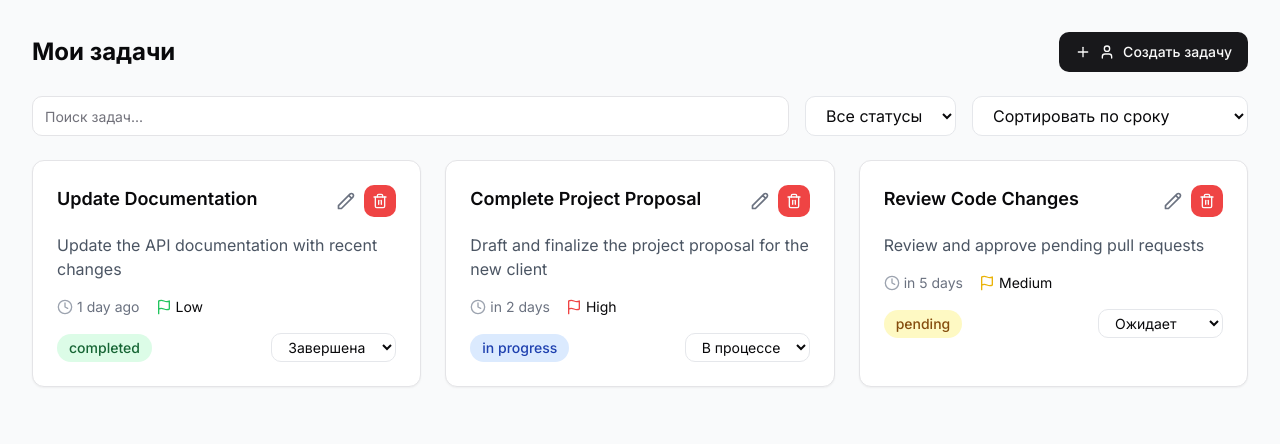
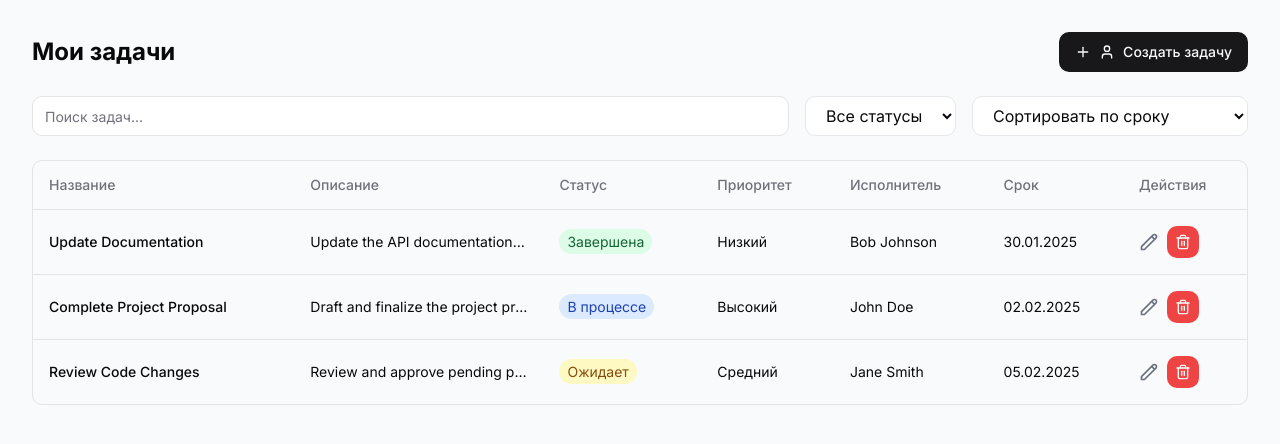
Before and after one commit to CodeJuggleX/taskbeacon-notifier, a React (Vite) app: page / in a window 1280 px wide. Shown: the top 444 px of the page. Built offline with nearby package versions, Linux system fonts and the light colour scheme.

Commit message:
Replace Cards with Table
Replaced the task card component in the TaskList with a table layout for better organization and presentation of tasks.
[skip gpt_engineer]

```diff
--- a/src/components/TaskList.tsx
+++ b/src/components/TaskList.tsx
@@ -1,9 +1,13 @@
 import { useState } from "react";
 import { Task } from "@/types/task";
-import { TaskCard } from "./TaskCard";
 import { Input } from "@/components/ui/input";
 import { CreateTaskDialog } from "./CreateTaskDialog";
 import { useToast } from "@/hooks/use-toast";
+import { Table, TableBody, TableCell, TableHead, TableHeader, TableRow } from "@/components/ui/table";
+import { Button } from "@/components/ui/button";
+import { EditTaskDialog } from "./EditTaskDialog";
+import { Trash2 } from "lucide-react";
+import { format } from "date-fns";
 
 interface TaskListProps {
   tasks: Task[];
@@ -59,6 +63,45 @@ export const TaskList = ({ tasks: initialTasks, onStatusChange, onEdit }: TaskLi
     });
   };
 
+  const getStatusBadgeClass = (status: Task["status"]) => {
+    switch (status) {
+      case "pending":
+        return "bg-yellow-100 text-yellow-800";
+      case "in-progress":
+        return "bg-blue-100 text-blue-800";
+      case "completed":
+        return "bg-green-100 text-green-800";
+      default:
+        return "";
+    }
+  };
+
+  const getStatusText = (status: Task["status"]) => {
+    switch (status) {
+      case "pending":
+        return "Ожидает";
+      case "in-progress":
+        return "В процессе";
+      case "completed":
+        return "Завершена";
+      default:
+        return status;
+    }
+  };
+
+  const getPriorityText = (priority: Task["priority"]) => {
+    switch (priority) {
+      case "low":
+        return "Низкий";
+      case "medium":
+        return "Средний";
+      case "high":
+        return "Высокий";
+      default:
+        return priority;
+    }
+  };
+
   const filteredAndSortedTasks = tasks
     .filter((task) => {
       const matchesSearch = task.title.toLowerCase().includes(searchQuery.toLowerCase()) ||
@@ -82,7 +125,7 @@ export const TaskList = ({ tasks: initialTasks, onStatusChange, onEdit }: TaskLi
         <CreateTaskDialog onTaskCreate={handleCreateTask} />
       </div>
 
-      <div className="flex flex-col sm:flex-row gap-4">
+      <div className="flex flex-col sm:flex-row gap-4 mb-6">
         <Input
           type="search"
           placeholder="Поиск задач..."
@@ -110,16 +153,49 @@ export const TaskList = ({ tasks: initialTasks, onStatusChange, onEdit }: TaskLi
         </select>
       </div>
 
-      <div className="grid grid-cols-1 md:grid-cols-2 lg:grid-cols-3 gap-6">
-        {filteredAndSortedTasks.map((task) => (
-          <TaskCard
-            key={task.id}
-            task={task}
-            onStatusChange={onStatusChange}
-            onEdit={onEdit}
-            onDelete={handleDeleteTask}
-          />
-        ))}
+      <div className="rounded-md border">
+        <Table>
+          <TableHeader>
+            <TableRow>
+              <TableHead>Название</TableHead>
+              <TableHead>Описание</TableHead>
+              <TableHead>Статус</TableHead>
+              <TableHead>Приоритет</TableHead>
+              <TableHead>Исполнитель</TableHead>
+              <TableHead>Срок</TableHead>
+              <TableHead>Действия</TableHead>
+            </TableRow>
+          </TableHeader>
+          <TableBody>
+            {filteredAndSortedTasks.map((task) => (
+              <TableRow key={task.id}>
+                <TableCell className="font-medium">{task.title}</TableCell>
+                <TableCell className="max-w-[200px] truncate">{task.description}</TableCell>
+                <TableCell>
+                  <span className={`px-2 py-1 rounded-full text-sm ${getStatusBadgeClass(task.status)}`}>
+                    {getStatusText(task.status)}
+                  </span>
+                </TableCell>
+                <TableCell>{getPriorityText(task.priority)}</TableCell>
+                <TableCell>{task.assignee}</TableCell>
+                <TableCell>{format(new Date(task.deadline), 'dd.MM.yyyy')}</TableCell>
+                <TableCell>
+                  <div className="flex items-center gap-2">
+                    <EditTaskDialog task={task} onTaskUpdate={onEdit} />
+                    <Button
+                      variant="destructive"
+                      size="icon"
+                      onClick={() => handleDeleteTask(task.id)}
+                      className="h-8 w-8"
+                    >
+                      <Trash2 className="h-4 w-4" />
+                    </Button>
+                  </div>
+                </TableCell>
+              </TableRow>
+            ))}
+          </TableBody>
+        </Table>
       </div>
     </div>
   );
```
